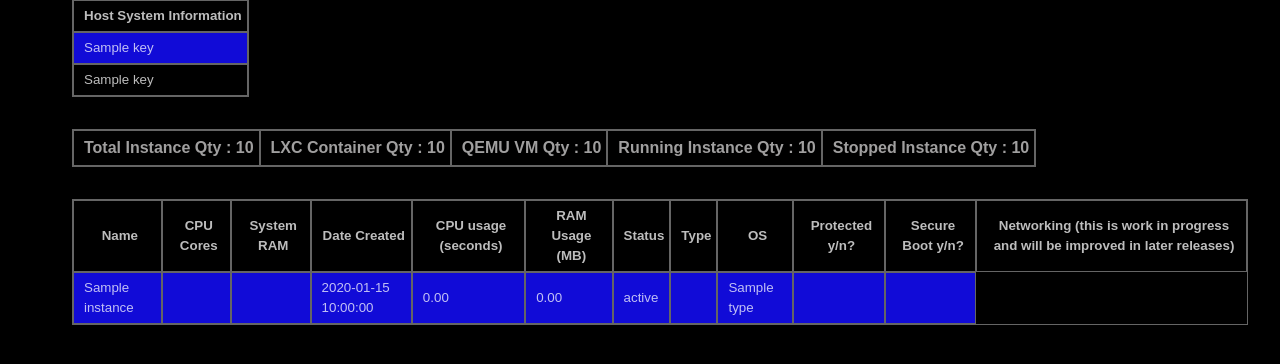
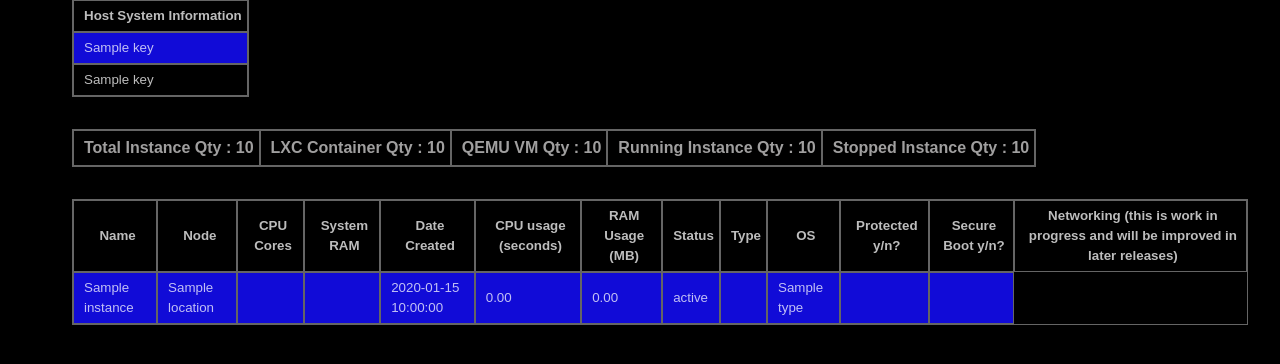
Before and after one commit to akaria2001/Lab2022, a Flask app: template templates/lab.html in a window 1280 px wide. Shown: the part 145-509 px from the top of the page. Run offline with Flask 3, Linux system fonts and the light colour scheme; the template is opened without the code that fills it: most values are stand-ins (such as "Sample title", 1, 10 or a date in 2020).

Commit message:
Now using multi node cluster for LXD with more than one physical host to help test MicroK8s further, adding Cluster Node IP column to frontend table

```diff
--- a/templates/lab.html
+++ b/templates/lab.html
@@ -67,6 +67,7 @@
         </table>
         <table class="table">
         <th>Name</th>
+        <th>Node</th>
         <th>CPU Cores</th>
         <th>System RAM</th>
         <th>Date Created</th>
@@ -81,6 +82,7 @@
         {% for instance in instances %}
         <tr class="table_row">
         <td> {{ instance['name'] }} </td>
+        <td> {{ instance['location'] }} </td>
         <td> {{ instance['config']['limits.cpu'] }} </td>
         <td> {{ instance['config']['limits.memory'] }} </td>
         <td> {{ instance['created_at'] }} </td>
```
